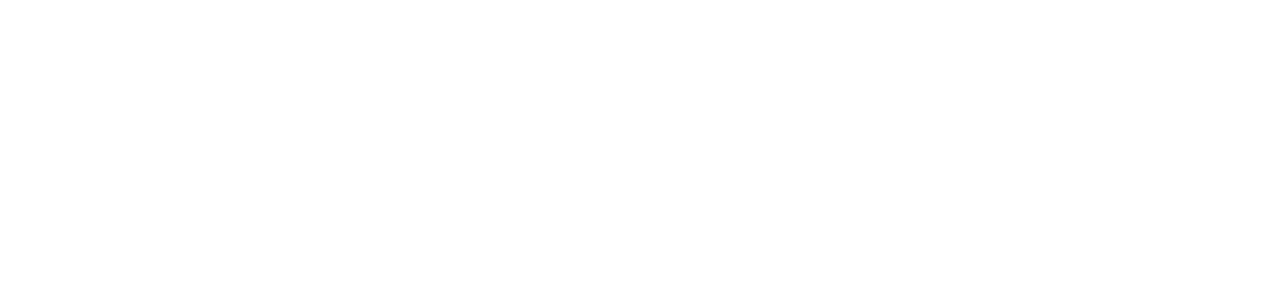
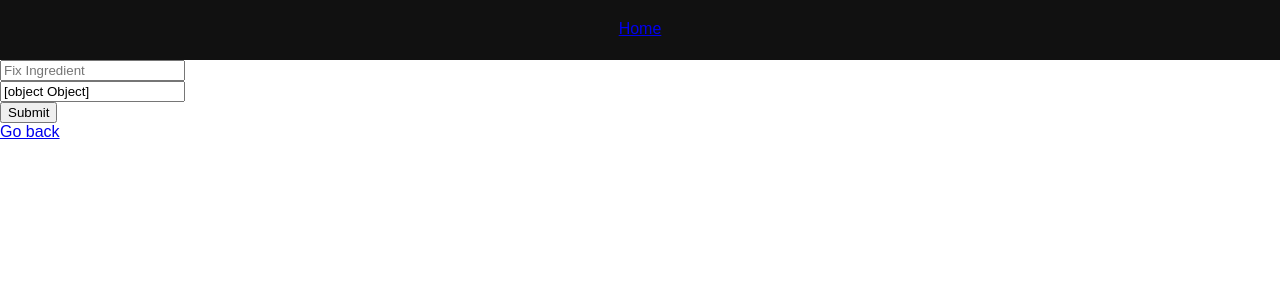
Before and after one commit to mwlai288/cook-book2, a React (Create React App) app in the folder client/: page /user/1/meal/1/steps/1/editstep in a window 1280 px wide. Shown: the top 300 px of the page. Built offline with nearby package versions, Linux system fonts and the light colour scheme.

Commit message:
can delete recipe and step. need to work on edit step

```diff
--- a/client/src/App.js
+++ b/client/src/App.js
@@ -1,23 +1,30 @@
 import React, { Component } from 'react';
 import { BrowserRouter as Router, Route } from 'react-router-dom';
+import { Link } from 'react-router-dom';
+import styled from 'styled-components';
 import Home from './components/Home';
 import MealList from './components/MealList';
 import Meal from './components/Meal';
 import SignUp from './components/SignUp';
 import NewMeal from './components/NewMeal';
-import NewStep from './components/NewStep'
+import NewStep from './components/NewStep';
+import EditStep from './components/EditStep';
 
 class App extends Component {
   render() {
     return (
       <Router>
         <div>
+          <Nav>
+            <Link to="/">Home</Link>
+          </Nav>
             <Route exact path = '/' component={Home} />
             <Route exact path="/user/:userId/" component={MealList} />
             <Route exact path="/user/:userId/meal/:mealId" component={Meal} />
             <Route exact path="/signup" component={SignUp} />
             <Route exact path="/user/:userId/newMeal" component={NewMeal} />
             <Route exact path="/user/:userId/meal/:mealId/newstep" component={NewStep} />
+            <Route exact path="/user/:userId/meal/:mealId/steps/:stepId/editstep" component={EditStep} />
         </div>
       </Router>
     );
@@ -25,3 +32,11 @@
 }
 
 export default App;
+
+const Nav = styled.div`
+  background-color: #111;
+  height: 20px;
+  padding: 20px;
+  text-align: center;
+  text-color: white;
+`
--- /dev/null
+++ b/client/src/components/EditStep.js
@@ -0,0 +1,61 @@
+import React, { Component } from 'react';
+import axios from 'axios';
+import { Link, Redirect } from 'react-router-dom';
+
+class EditStep extends Component {
+  state = {
+    steps: {
+      name: "",
+      instructions: ""
+    }
+  }
+
+
+handleChange = (e) => {
+    const attributeName = e.target.name;
+    const attributeValue = e.target.value;
+    const updateSteps = {...this.state.steps};
+    updateSteps[attributeName] = attributeValue;
+    this.setState({step: updateSteps});
+}
+
+editStep = (e) => {
+  e.preventDefault();
+  axios.put(`/api/user/${this.props.match.params.userId}/meal/${this.props.match.params.mealId}/steps/${this.props.match.params.stepsId}`, this.state.steps)
+  .then((res) => {
+    console.log('Edit Worked!')
+    this.setState({
+      redirect: true
+     })
+    }).catch(err => console.log(err))
+  }
+
+
+
+render() {
+  if (this.state.redirect){
+      return <Redirect to={`/user/${this.props.match.params.userId}`} />
+  } else {
+      return (
+          <div>
+              <div>
+                  <form onSubmit={this.editStep} >
+                      <div>
+                          <input name="ingredients" type="text" value={this.state.steps.ingredients} onChange={this.handleChange} placeholder="Fix Ingredient"/>
+                      </div>
+
+                      <div>
+                          <input name="steps" type="text" value={this.state.steps} onChange={this.handleChange} placeholder="Fix a step"/>
+                      </div>
+                          <input type='submit'/>
+                  </form>
+                  <Link to={`/user/${this.props.match.params.userId}`}>Go back</Link>
+              </div>
+          </div>
+      );
+  }
+}
+}
+
+
+export default EditStep;
--- a/client/src/components/Meal.js
+++ b/client/src/components/Meal.js
@@ -1,12 +1,14 @@
 import React, { Component } from 'react';
 import axios from 'axios';
 import { Link, Redirect } from 'react-router-dom';
+// import styled from 'styled-components';
 
 class Meal extends Component {
   state={
     redirect: false,
     user: "",
     meal: [],
+    likes: 0,
     steps: [],
     ingredients: "",
     image: "",
@@ -25,6 +27,30 @@
         })
     })
 }
+
+deleteRecipe = () => {
+  const userId = this.props.match.params.userId;
+  const mealId = this.props.match.params.mealId;
+  const stepId = this.props.match.params.stepId;
+  axios.delete(`/api/user/${userId}/meal/${mealId}/steps/${stepId}`).then(res => {
+      this.setState({ redirect: true })
+  })
+}
+
+// editStep = (e) => {
+//   const userId = this.props.match.params.userId;
+//   const mealId = this.props.match.params.mealId;
+//   const stepId = this.props.match.params.stepId;
+//   e.preventDefault();
+//   axios.put(`/api/user/${this.props.match.params.userId}/meal/${this.props.match.params.mealId}/steps/${this.props.match.params.stepsId}`, this.state.steps)
+//   .then((res) => {
+//     console.log('Edit Worked!')
+//     this.setState({
+//       redirect: true
+//      })
+//     }).catch(err => console.log(err))
+//   }
+
 
   render() {
     if (this.state.redirect){
@@ -47,18 +73,25 @@
                       <div key={i}>
                         <br/>
                         {step.name}: {step.instruction}
+                        <button onClick={this.deleteRecipe}>x</button>
+                {/* <Link to={`/user/${this.state.userId}/meal/${this.state.meal._id}/steps/${this.state.steps._id}/editstep`}>
+                  <button>Edit</button>
+                </Link> */}
                       </div>)
                     })}
                 </div>
                 <Link to={`/user/${this.state.userId}/meal/${this.state.meal._id}/newstep`}>
                   <button>Add Step</button>
-                    </Link>
+                </Link>
+                <Link to={`/user/${this.state.userId}`}>
+                  <button>Back</button>
+                </Link>
+
             </div>
             <br />
         </div>
     );
   }
-  }
-  }
-
+ }
+}
 export default Meal;
--- a/client/src/components/MealList.js
+++ b/client/src/components/MealList.js
@@ -1,13 +1,12 @@
 import React, { Component } from 'react';
 import axios from 'axios';
-// import styled from 'styled-components';
+import styled from 'styled-components';
 import { Link, Redirect } from 'react-router-dom';
 
 
 class MealList extends Component {
   state = {
     user: [],
-    likes: "",
     userId: "",
     redirect: false,
     meals: []
@@ -19,10 +18,31 @@
         this.setState({
             user: res.data,
             meals: res.data.meals,
-            userId: id
+            userId: id,
+            likes: res.data.likes
         })
     })
+
 }
+
+deleteMeal = () => {
+    const userId = this.props.match.params.userId;
+    const mealId = this.props.match.params.mealId;
+    axios.delete(`/api/user/${userId}/meal/${mealId}`).then(res => {
+        this.setState({ redirect: true })
+    })
+}
+
+// Like = () => {
+//     this.setState({
+//         likes: this.state.likes + 1
+//       });
+// }
+
+// Dislike = () => {
+//     likes: this.state.likes - 1
+// }
+
     render() {
         if(this.state.redirect){
             return <Redirect to={'/'}/>;
@@ -33,9 +53,14 @@
             <div key={i}>
                 {meals.name}
                 <br/>
+                <p>Category: {meals.category} </p>
+                <br/>
                 <Link to={`/user/${this.state.user._id}/meal/${meals._id}`}>
-                <img src={meals.image} alt=''/>
+                    <FoodImage src={meals.image} alt=''/>
                 </Link>
+                <br/>
+            {/* <button onClick={this.Like}>+1</button>{meals.likes}<button onClick={this.Dislike}>-1</button> */}
+            <button onClick={this.deleteMeal}>DELETE</button>
             </div>
                 ))}
         <Link to={`/user/${this.state.user._id}/newmeal`}> New Meal</Link>
@@ -45,3 +70,12 @@
 }
 
 export default MealList;
+
+const FoodImage = styled.img`
+    width: 300px;
+    height: 300px;
+    display: grid;
+    padding: 1rem;
+    grid-template-columns: repeat(6, 1fr);
+    grid-row-gap: 1rem;
+`
--- a/client/src/components/NewMeal.js
+++ b/client/src/components/NewMeal.js
@@ -8,6 +8,7 @@
       name: "",
       image: "",
       ingredients: "",
+      category: ""
     },
     redirect: false
   }
@@ -41,12 +42,14 @@
                   <input name="name" type="text" placeholder="Name" onChange={this.handleChange} required/>
               </div>
               <div>
-                  <input name="image" type="text"  placeholder="Image Link" onChange={this.handleChange} required/>
+                  <input name="image" type="text"  placeholder="Image URL" onChange={this.handleChange} required/>
               </div>
               <div>
                   <input name="ingredients" type="text" placeholder="List of Ingredients" onChange={this.handleChange} required/>
               </div>
-
+              <div>
+                  <input name="category" type="text" placeholder="Category (Optional)" onChange={this.handleChange} onChange={this.handleChange}/>
+              </div>
               <br />
                   <input type='submit'/>
           </form>
--- a/client/src/components/NewStep.js
+++ b/client/src/components/NewStep.js
@@ -34,7 +34,7 @@
     } else {
         return (
             <div>
-                <h1>Add A New Step</h1>
+                <h1>New Step</h1>
                     <form onSubmit={this.addNewStep}>
                         <div>
                             <input name="name" type="text" placeholder="Name" onChange={this.handleChange} required/>
```
Also changed, not shown: 2 other files (tests, documents, lock files or other folders). Lines whose indentation alone changed are shown as unchanged.
